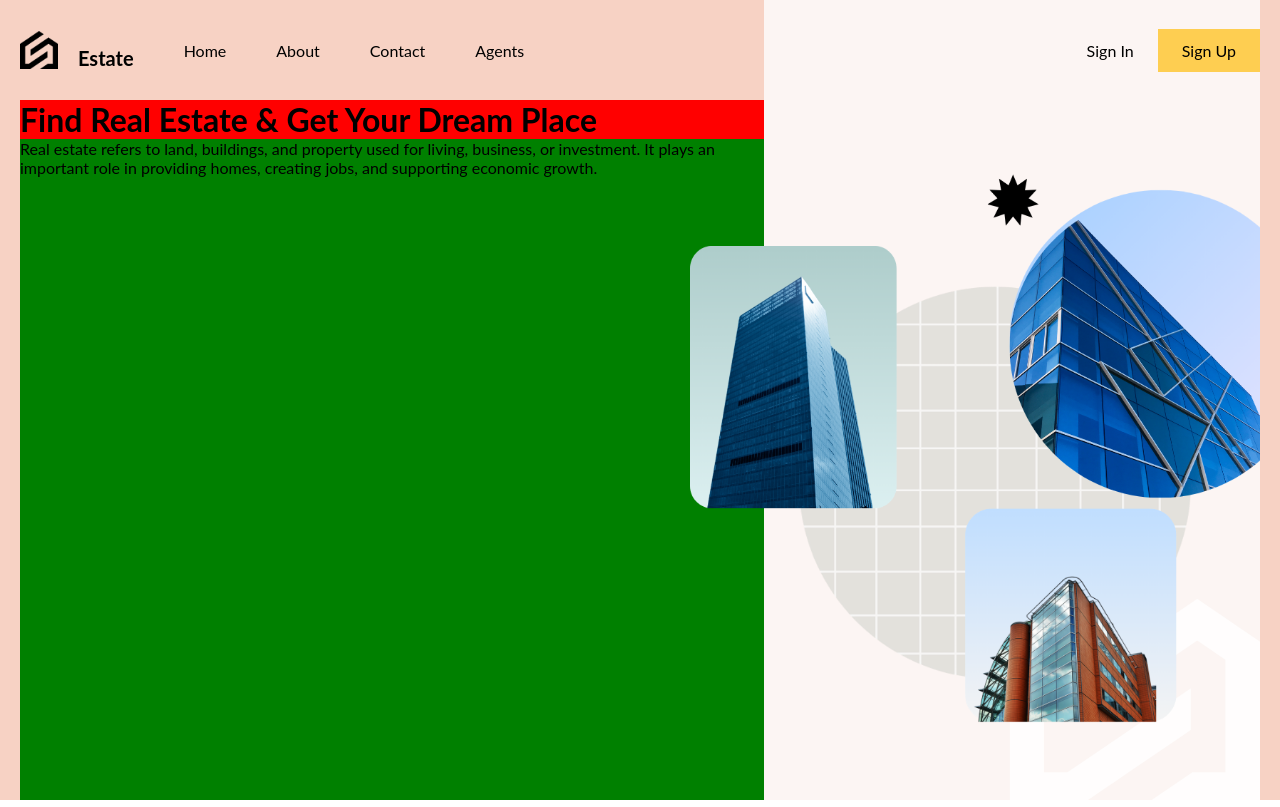
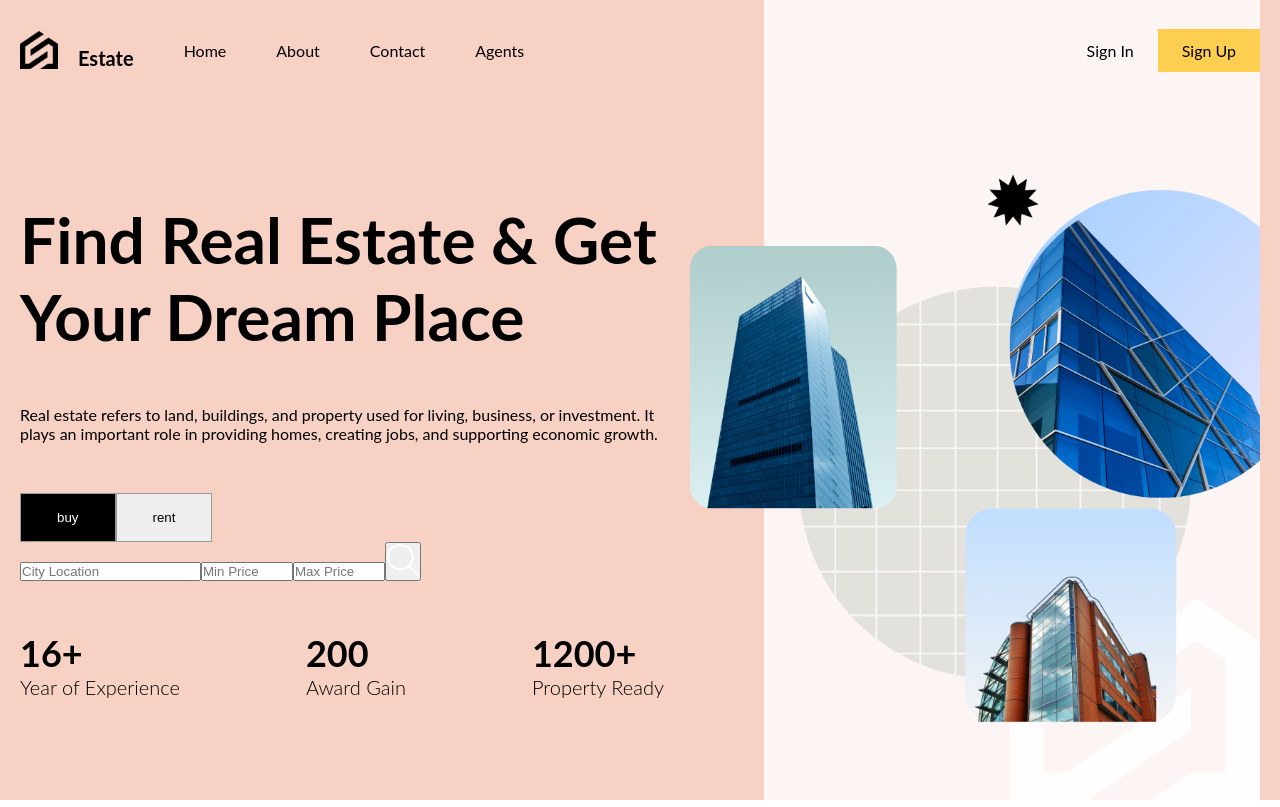
Before and after one commit to akshayyadav7667/Estate, a React (Vite) app in the folder client/: page / in a window 1280 px wide. Shown: the top 807 px of the page. Built offline with nearby package versions, Linux system fonts and the light colour scheme.

Commit message:
searchbar toggle update

```diff
--- /dev/null
+++ b/client/src/components/searchBar/SearchBar.jsx
@@ -0,0 +1,64 @@
+import React, { useState } from "react";
+
+import search from "../../assets/search.png";
+
+import "./SearchBar.scss";
+
+export default function SearchBar() {
+  const types = ["buy", "rent"];
+
+  const [query, setQuery] = useState({
+    type: "buy",
+    location: "",
+    minPric: 0,
+    maxPrice: 0,
+  });
+
+
+
+  const switchType = (val) => {
+    setQuery((prev) => ({
+      ...prev,
+      type: val,
+    }));
+  };
+
+
+
+  return (
+    <div className="searchBar">
+      <div className="type">
+
+        {types.map((type) => (
+          <button key={type} onClick={() => switchType(type)} className={query.type===type ? "active": ""}>
+            {type}
+          </button>
+        ))}
+
+      </div>
+
+      <form>
+        <input type="text" name="location" placeholder="City Location" />
+
+        <input
+          type="number"
+          name="minPrice"
+          min={0}
+          max={1000000}
+          placeholder="Min Price"
+        />
+        <input
+          type="number"
+          name="maxPrice"
+          min={0}
+          max={1000000}
+          placeholder="Max Price"
+        />
+
+        <button>
+          <img src={search} />
+        </button>
+      </form>
+    </div>
+  );
+}
--- /dev/null
+++ b/client/src/components/searchBar/SearchBar.scss
@@ -0,0 +1,13 @@
+.searchBar {
+  .type {
+    button {
+      padding: 16px 36px;
+      border: 1px solid #999;
+
+      &.active {
+        background-color: black;
+        color: white;
+      }
+    }
+  }
+}
--- a/client/src/routes/Homepage/Homepage.jsx
+++ b/client/src/routes/Homepage/Homepage.jsx
@@ -2,6 +2,7 @@ import React from "react";
 
 import "./Homepage.scss";
 import bg from "../../assets/bg.png";
+import SearchBar from "../../components/searchBar/SearchBar";
 
 export default function Homepage() {
   return (
@@ -14,6 +15,23 @@ export default function Homepage() {
             business, or investment. It plays an important role in providing
             homes, creating jobs, and supporting economic growth.
           </p>
+          <SearchBar />
+          <div className="boxes">
+            <div className="box">
+              <h1>16+</h1>
+              <h2>Year of Experience</h2>
+            </div>
+
+            <div className="box">
+              <h1>200</h1>
+              <h2>Award Gain</h2>
+            </div>
+
+            <div className="box">
+              <h1>1200+</h1>
+              <h2>Property Ready </h2>
+            </div>
+          </div>
         </din>
       </div>
 
--- a/client/src/routes/Homepage/Homepage.scss
+++ b/client/src/routes/Homepage/Homepage.scss
@@ -4,13 +4,34 @@
 
   .textContainer {
     flex: 3;
-    background-color: green;
+    // background-color: green;
 
     .wrapper {
       padding-right: 100px;
+      display: flex;
+      flex-direction: column;
+      justify-content: center;
+      gap: 50px;
+    //   background-color: red;
+      height: 100%;
 
-      h1 {
-        background-color: red;
+
+      .title {
+        font-size: 64px;
+        // background-color: red;
+      }
+
+      .boxes{
+        display: flex;
+        justify-content: space-between;
+
+        h1{
+            font-size: 36px;
+        }
+        h2{
+            font-size: 20px;
+            font-weight: 300;
+        }
       }
     }
   }
```
